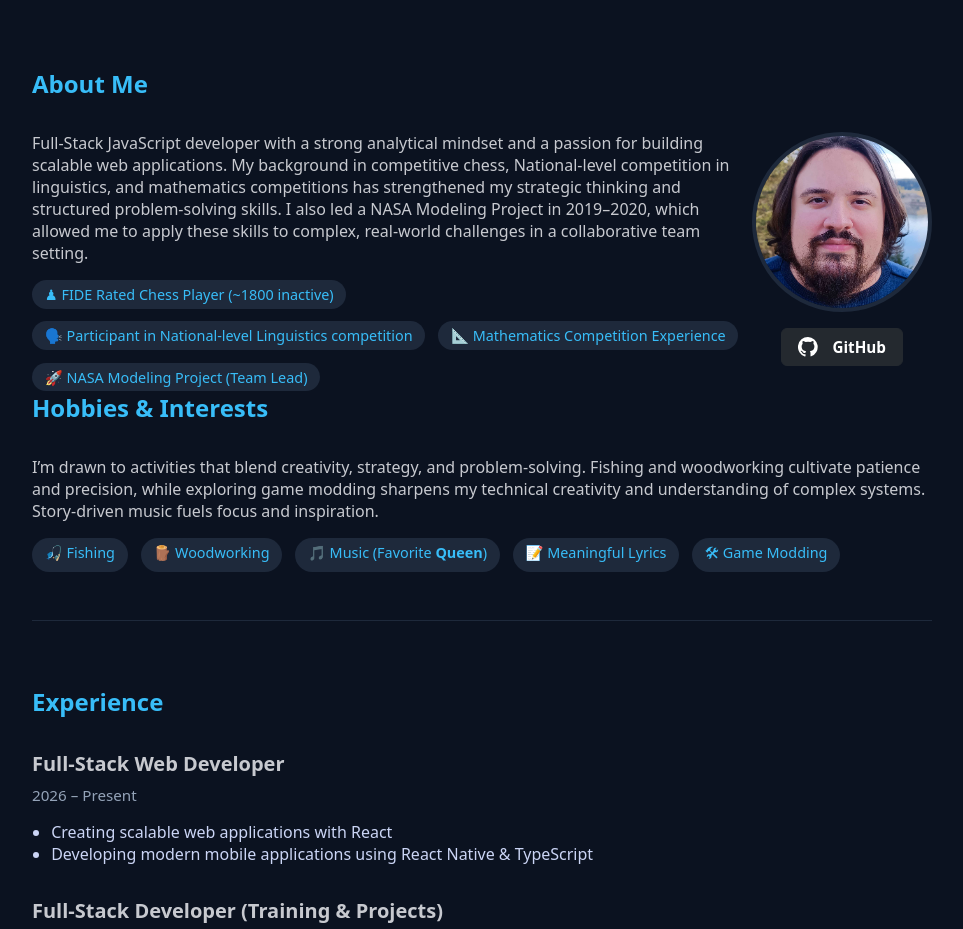
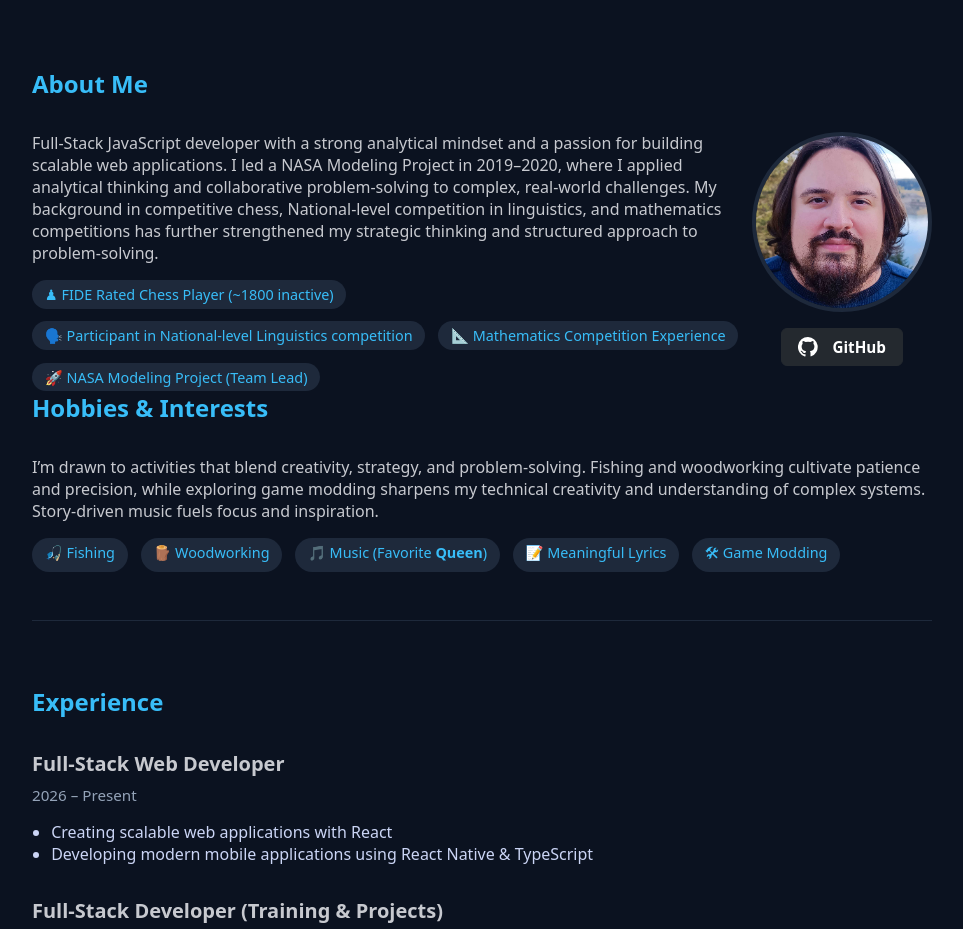
Before and after one commit to BozhidarZagorov/myCV, a React (Vite) app: page / in a window 1280 px wide. Shown: the part 900-1829 px from the top of the page, without its empty margins (158-1121 px from the left). Built offline with nearby package versions, Linux system fonts and the light colour scheme; no server answers; the database is empty.

Commit message:
give nasa project more weight

```diff
--- a/src/sections/CV.jsx
+++ b/src/sections/CV.jsx
@@ -184,12 +184,18 @@ useEffect(() => {
         <div className="cv-row">
         <div>
           <p>
-            Full-Stack JavaScript developer with a strong analytical mindset and a passion
+            {/* Full-Stack JavaScript developer with a strong analytical mindset and a passion
             for building scalable web applications. My background in competitive chess,
             National-level competition in linguistics, and mathematics competitions has strengthened
             my strategic thinking and structured problem-solving skills. I also led a NASA Modeling Project
             in 2019–2020, which allowed me to apply these skills to complex,
-            real-world challenges in a collaborative team setting.
+            real-world challenges in a collaborative team setting. */}
+            Full-Stack JavaScript developer with a strong analytical mindset and a passion
+            for building scalable web applications. I led a NASA Modeling Project in 2019–2020,
+            where I applied analytical thinking and collaborative problem-solving to complex,
+            real-world challenges. My background in competitive chess, National-level
+            competition in linguistics, and mathematics competitions has further strengthened
+            my strategic thinking and structured approach to problem-solving.
           </p>
           <div className="cv-tags">
             <span>♟ FIDE Rated Chess Player (~1800 inactive)</span>
```
